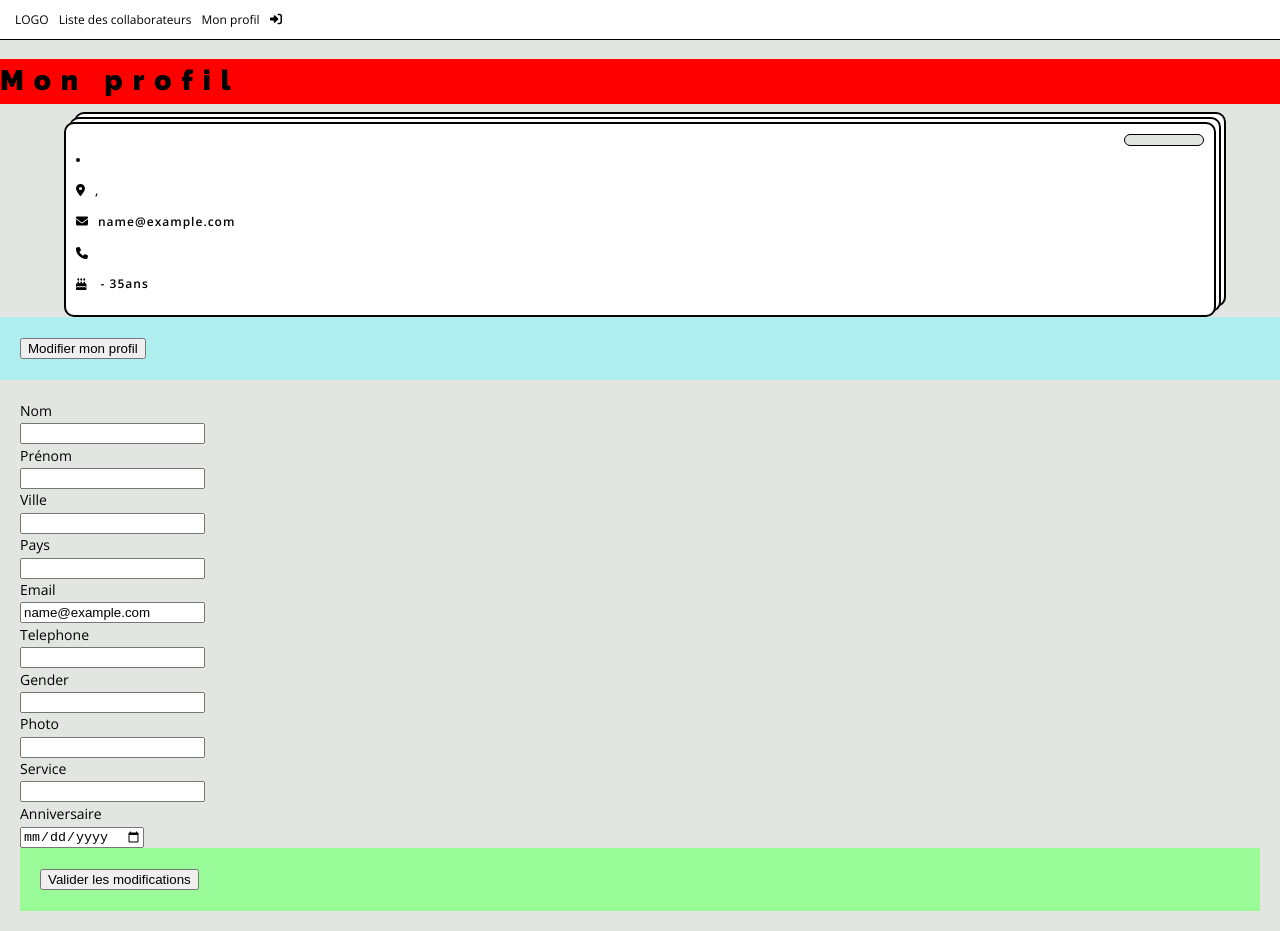
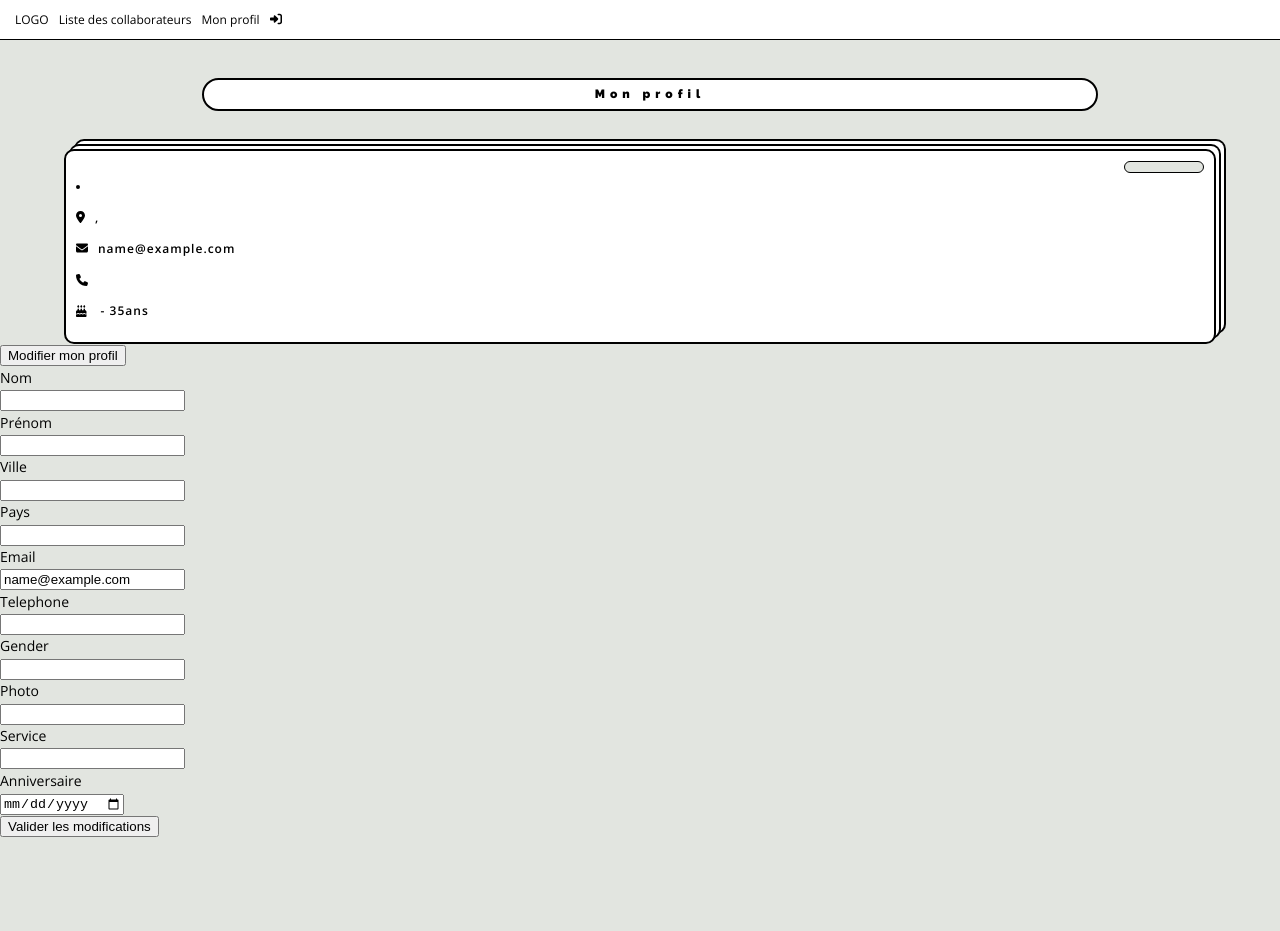
Before and after one commit to clairebrn/intranet, a React (Vite) app in the folder client/: page /profil in a window 1280 px wide. After the commit the page ends 838 px from the top, so only its background shows below. Built offline with nearby package versions, Linux system fonts and the light colour scheme; sample sign-in values are in the browser's storage.

Commit message:
sauvegarde avant changements

```diff
--- a/client/src/styles/Accueil.module.css
+++ b/client/src/styles/Accueil.module.css
@@ -60,6 +60,7 @@
   border-radius: 15px;
   cursor: pointer;
   font-family: "Raleway", sans-serif;
+  /* font-size: 12px; */
   letter-spacing: 2px;
   font-weight: 900;
   background-color: #fff;
--- a/client/src/styles/ListeCollaborateurs.module.css
+++ b/client/src/styles/ListeCollaborateurs.module.css
@@ -1,5 +1,5 @@
 .header_container {
-  margin: 10px;
+  margin: 30px 10px;
   border-radius: 30px;
   border: 2px solid black;
   background-color: #fff;
--- a/client/src/styles/UserCard.module.css
+++ b/client/src/styles/UserCard.module.css
@@ -13,6 +13,12 @@
 .card_container img {
   border-radius: 50%;
   border: 2px solid black;
+  filter: grayscale(1);
+}
+
+.card_container img:hover {
+  cursor: pointer;
+  filter: grayscale(0);
 }
 
 .card_container p {
--- a/client/src/styles/userProfil.module.css
+++ b/client/src/styles/userProfil.module.css
@@ -1,18 +1,33 @@
 .user_profil_container {
-  background-color: red;
+  width: 100%;
+  display: flex;
+  justify-content: center;
+  margin: 30px 10px;
 }
 
-.form_container {
+.user_profil_container h1 {
+  border-radius: 30px;
+  border: 2px solid black;
+  width: 70%;
+  display: flex;
+  justify-content: center;
+  background-color: #fff;
+  padding: 5px;
+  font-size: 12px;
+  letter-spacing: 5px;
+}
+
+/* .form_container {
   border-color: azure;
   padding: 20px;
-}
+} */
 
-.btn_modif {
+/* .btn_modif {
   padding: 20px;
   background-color: paleturquoise;
-}
+} */
 
-.btn_container {
+/* .btn_container {
   padding: 20px;
   background-color: palegreen;
-}
+} */
--- a/client/src/views/Accueil.jsx
+++ b/client/src/views/Accueil.jsx
@@ -42,7 +42,7 @@ const Accueil = () => {
       {/* bouton pour afficher un autre profil */}
       <div className={style.btn_container}>
         <button onClick={fetchData} type="submit" className={style.shadow}>
-          Dire bonjour à quelqu'un d'autre
+          Next one !
         </button>
       </div>
     </div>
--- a/client/src/views/UserProfil.jsx
+++ b/client/src/views/UserProfil.jsx
@@ -38,7 +38,9 @@ const UserProfil = () => {
   const userStock = useSelector((state) => state.user.value);
   return (
     <div>
-      <h1 className={style.user_profil_container}>Mon profil</h1>
+      <div className={style.user_profil_container}>
+        <h1>Mon profil</h1>
+      </div>
       <UserCard collaborateur={userStock} />
 
       <div className={style.btn_modif}>
```
